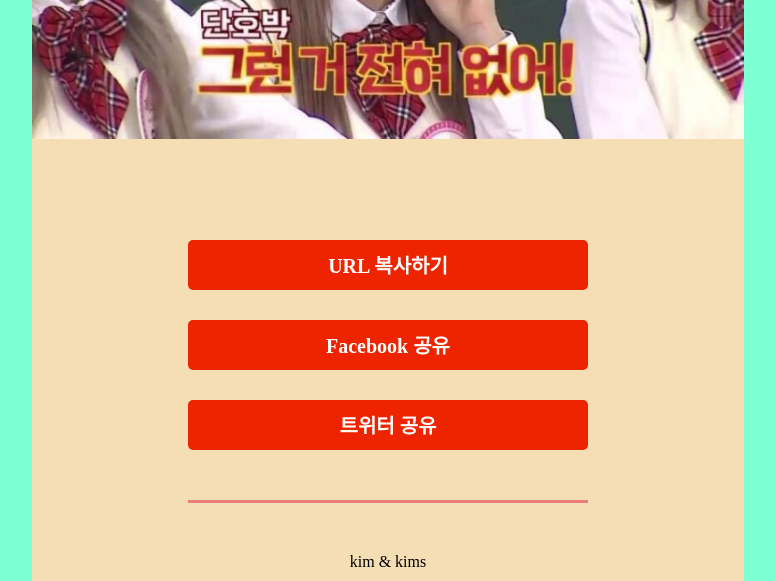
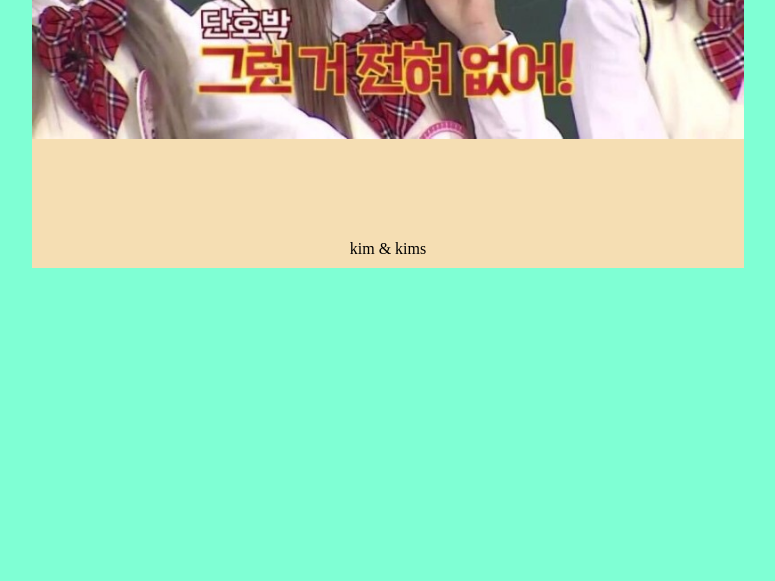
Before and after one commit to soosbk/gradetest, a Django app: template mbti/main/templates/B0.html in a window 1280 px wide. Shown: the part 958-1539 px from the top of the page, without its empty margins (252-1027 px from the left). After the commit the page ends 1226 px from the top, so only its background shows below. Run offline with Django 3.2, Linux system fonts and the light colour scheme; the template is opened without the code that fills it, so the values that code supplies are empty; some web fonts are replaced.

Commit message:
Update B0.html

```diff
--- a/mbti/main/templates/B0.html
+++ b/mbti/main/templates/B0.html
@@ -7,47 +7,7 @@
     <title>result</title>
 
     <link rel="Stylesheet" href="{% static 'result.css' %}">
-    <script type="text/javascript">
-        const copyBtn = document.querySelector('.copy_btn');
-        const facebookShare = document.querySelector('.facebook_share')
-        const twitterShare = document.querySelector('.twitter_share');
-        function CopyUrl() {
 
-            var url = '';
-            var textarea = document.createElement("textarea");
-            document.body.appendChild(textarea);
-            url = window.document.location.href;
-            textarea.value = url;
-            textarea.select();
-            document.execCommand("copy");
-            document.body.removeChild(textarea);
-            alert("URL이 복사되었습니다.")
-        }
-
-        function sharefacebook() {
-            var sendUrl = '';
-            var textarea = document.createElement("textarea");
-            document.body.appendChild(textarea);
-            sendUrl = window.document.location.href;
-            window.open("http://www.facebook.com/sharer/sharer.php?u=" + sendUrl);
-        }
-
-        function shareTwitter() {
-            var sendUrl = '';
-            var textarea = document.createElement("textarea");
-            document.body.appendChild(textarea);
-            sendUrl = window.document.location.href;
-            window.open(
-                'https://twitter.com/intent/tweet?url=' + sendUrl);
-
-        }
-
-
-        copyBtn.addEventListener('click', copyUrl);
-        facebookShare.addEventListener('click', sharefacebook);
-        twitterShare.addEventListener('click', shareTwitter);
-
-    </script>
 </head>
 
 <body>
@@ -80,21 +40,7 @@
 
 
                 <br><br>
-                <div class="share">
-                    <div class="url">
-                        <button onclick="CopyUrl()" class="copy_btn" type="button"> URL 복사하기</button>
 
-                    </div>
-
-                    <div class="facebook">
-
-                        <button onclick="sharefacebook()" class="facebook_share" type="button">Facebook 공유</button>
-                    </div>
-                    <div class="twitter">
-                        <button onclick="shareTwitter()" class="twitter_share" type="button">트위터 공유</button>
-                    </div>
-
-                </div>
 
                 <div class="name">
                     kim & kims
```
